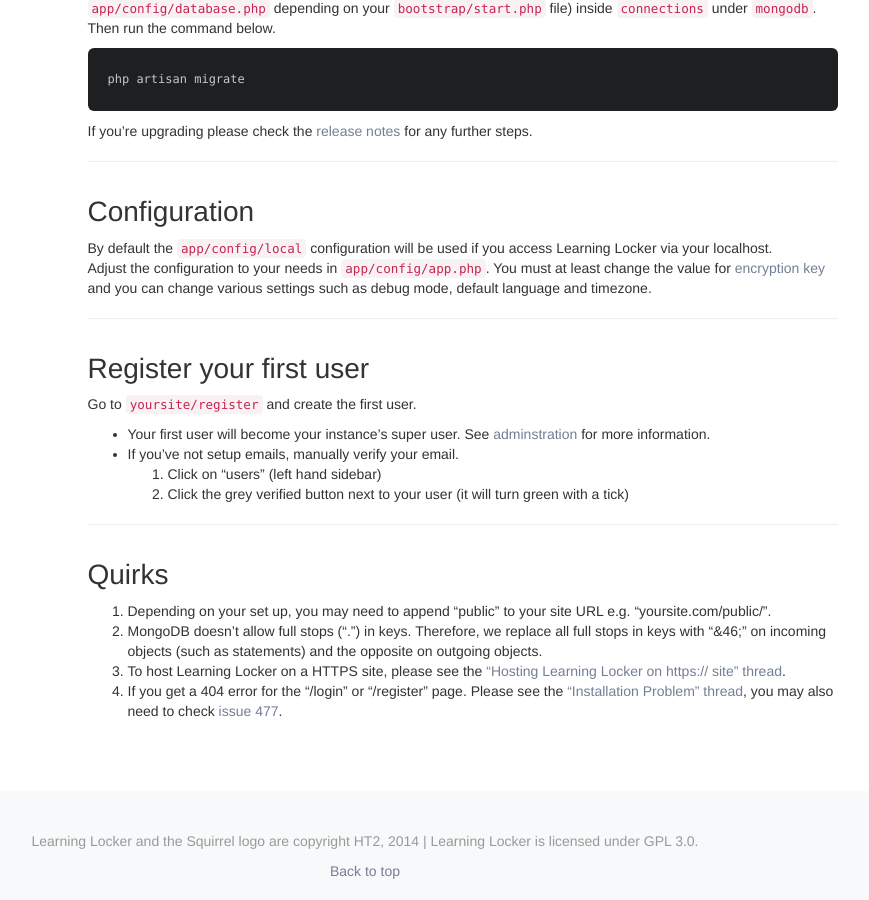
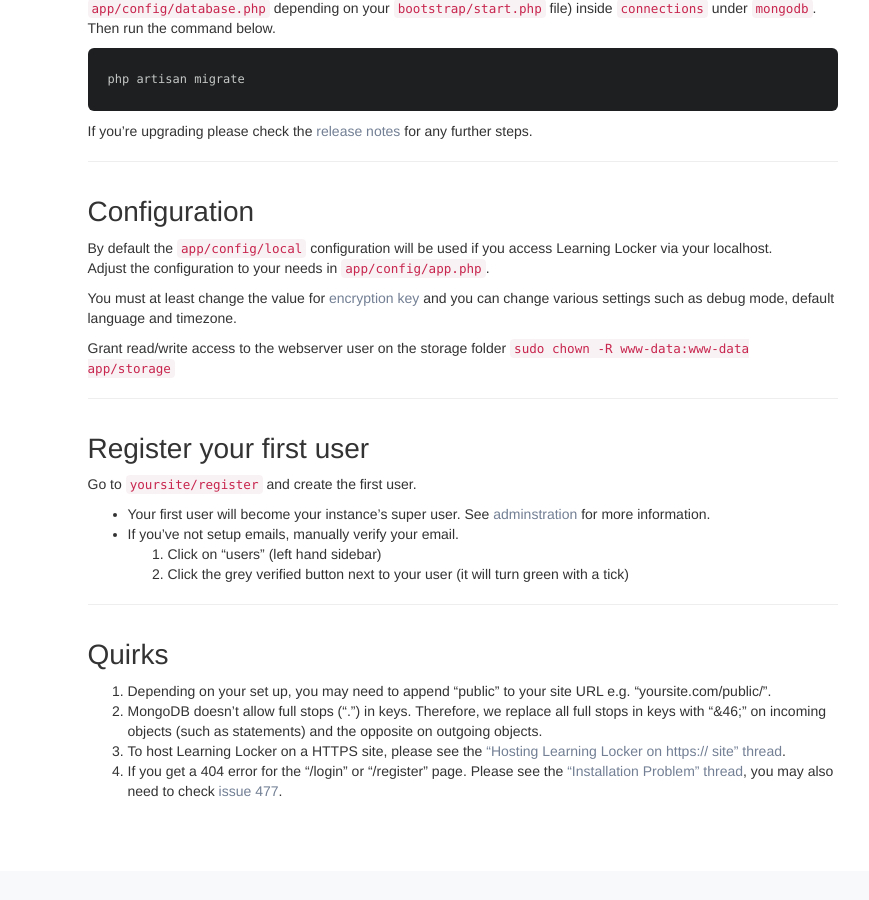
Before and after one commit to LearningLocker/docs, a Jekyll site: the page built from src/installation.md, in a window 1280 px wide and 900 px high, scrolled down 1046 px. Shown: the whole window, without its empty margins (275-1144 px from the left). Built offline with Jekyll 4.4.1, drawn with Linux system fonts in a browser that asks for light colours; nearby versions of some CDN libraries.

Commit message:
Add info about ownership of the storage folder

```diff
--- a/src/installation.md
+++ b/src/installation.md
@@ -47,7 +47,11 @@
 ## Configuration
 By default the `app/config/local` configuration will be used if you access Learning Locker via your localhost.
 Adjust the configuration to your needs in `app/config/app.php`.
+
 You must at least change the value for [encryption key](https://github.com/LearningLocker/learninglocker/issues/488) and you can change various settings such as debug mode, default language and timezone.
+
+Grant read/write access to the webserver user on the storage folder `sudo chown -R www-data:www-data app/storage`
+
 
 ## Register your first user
 Go to `yoursite/register` and create the first user.
```
